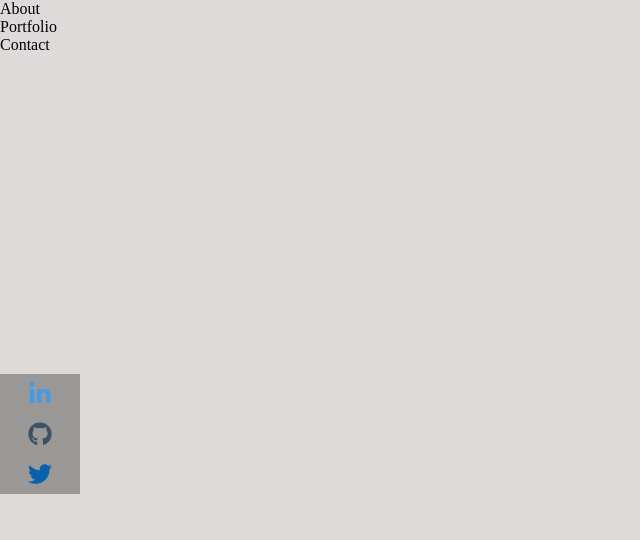
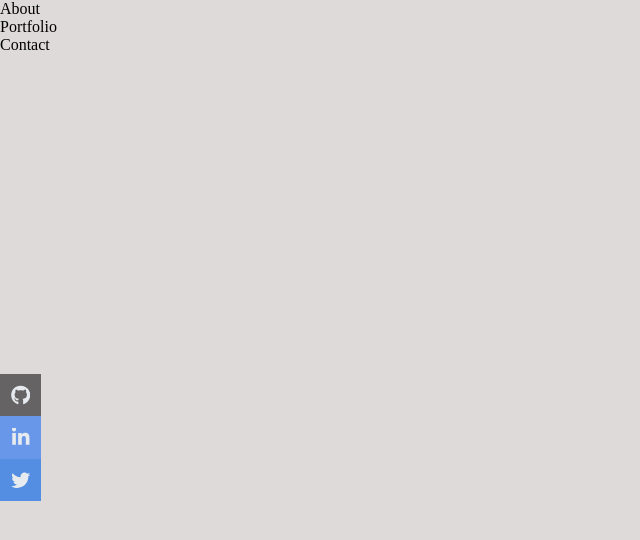
Before and after one commit to SamSumiya/samsumiya.com, a React (Create React App) app in the folder portfolio/: page / in a window 1280 px wide. Shown: the top 540 px of the page, without its empty margins (0-640 px from the left). Built offline with nearby package versions, Linux system fonts and the light colour scheme.

Commit message:
fixed some issues with the icons

```diff
--- a/portfolio/src/components/Footer.css
+++ b/portfolio/src/components/Footer.css
@@ -1,33 +1,13 @@
-
-.linkedin-icon {
-  color: rgb(67, 154, 230);
-  display: flex;
-  flex-direction: row;
-  width: 5%;
-  height: 3vh;
-  background-color: rgba(118, 115, 115, 0.647);
-  padding: 0.5rem;
-  transition: 150ms ease-in-out;
-}
-
-.linkedin-icon:hover {
-  background-color: rgba(152, 148, 148, 0.647);
-  transform: scale(1.2, 1.15);
-  margin: 0.2rem 0;
-}
-
-.linkedin-button {
-  margin-top: 0em;
-}
-
 .github-icon {
-  color: rgb(61, 81, 99);
+  color: rgb(231, 235, 239);
   display: flex;
   flex-direction: column;
-  width: 5%;
-  height: 3vh;
-  background-color: rgba(118, 115, 115, 0.647);
-  padding: 0.5rem;
+  justify-content: center;
+  align-items: flex-start;
+  width: 45%;
+  height: 2.5vh;
+  background-color: rgba(36, 35, 35, 0.647);
+  padding: 0.7rem;
   transition: 150ms ease-in-out;
 }
 
@@ -37,14 +17,35 @@
   margin: 0.2rem 0;
 }
 
-.twitter-icon {
-  color: rgb(9, 96, 172);
+.linkedin-icon {
+  color: rgb(231, 235, 239);
   display: flex;
   flex-direction: column;
-  width: 5%;
-  height: 3vh;
-  background-color: rgba(118, 115, 115, 0.647);
-  padding: 0.5rem;
+  justify-content: center;
+  align-items: flex-start;
+  width: 45%;
+  height: 2.5vh;
+  background-color: rgba(41, 115, 242, 0.647);
+  padding: 0.7rem;
+  transition: 150ms ease-in-out;
+}
+
+.linkedin-icon:hover {
+  background-color: rgba(152, 148, 148, 0.647);
+  transform: scale(1.2, 1.15);
+  margin: 0.19rem 0;
+}
+
+.twitter-icon {
+  color: rgb(231, 235, 239);
+  display: flex;
+  flex-direction: column;
+  justify-content: center;
+  align-items: flex-start;
+  width: 45%;
+  height: 2.5vh;
+  background-color: rgba(9, 101, 230, 0.647);
+  padding: 0.7rem;
   transition: 150ms ease-in-out;
 }
 
--- a/portfolio/src/components/Footer.js
+++ b/portfolio/src/components/Footer.js
@@ -2,13 +2,29 @@ import React from 'react';
 import { FaLinkedinIn } from 'react-icons/fa';
 import { FaGithub } from 'react-icons/fa';
 import { FaTwitter } from 'react-icons/fa';
-import styles from './Footer.css';
+import './Footer.css';
 import { IconContext } from 'react-icons';
 
 const Footer = () => {
 
   return (
-    <div style={{ marginTop: '20rem'}}>
+    <div style={{
+      marginTop: '20rem',
+      display: 'flex',
+      flexDirection: 'column',
+      justifyContent: 'center',
+      alignItems: 'flex-start',
+    }}>
+      <IconContext.Provider value={{ className: 'github-icon' }}>
+        <a
+          href="https://github.com/SamSumiya"
+          target="_blank"
+          rel="noreferrer noopener"
+        >
+          {' '}
+          <FaGithub />
+        </a>
+      </IconContext.Provider>
       <IconContext.Provider value={{ className: 'linkedin-icon' }}>
         <a
           href="https://www.linkedin.com/in/samsumiya/"
@@ -17,16 +33,6 @@ const Footer = () => {
         >
           {' '}
           <FaLinkedinIn />
-        </a>
-      </IconContext.Provider>
-      <IconContext.Provider value={{ className: 'github-icon' }}>
-        <a
-          href="https://github.com/SamSumiya"
-          target="_blank"
-          rel="noreferrer noopener"
-        >
-          {' '}
-          <FaGithub />
         </a>
       </IconContext.Provider>
       <IconContext.Provider value={{ className: 'twitter-icon' }}>
--- a/portfolio/src/global-styles.css
+++ b/portfolio/src/global-styles.css
@@ -1,6 +1,7 @@
 * {
   margin: 0;
   padding: 0;
+  text-decoration: none;
 }
 
 
```
